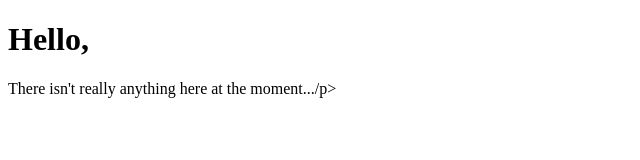
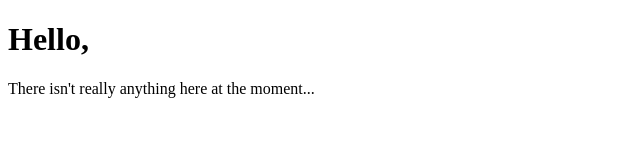
Before and after one commit to Zoomreddin/Zoomreddin.github.io, a plain HTML site: page index.html in a window 1280 px wide. Shown: the full height of the page, 0-640 px from the left. Drawn offline with Linux system fonts and the light colour scheme.

Commit message:
Fixed typo

```diff
--- a/index.html
+++ b/index.html
@@ -2,6 +2,6 @@
 <html>
 <body>
 <h1>Hello,</h1>
-<p>There isn't really anything here at the moment.../p>
+<p>There isn't really anything here at the moment...</p>
 </body>
 </html>
```
